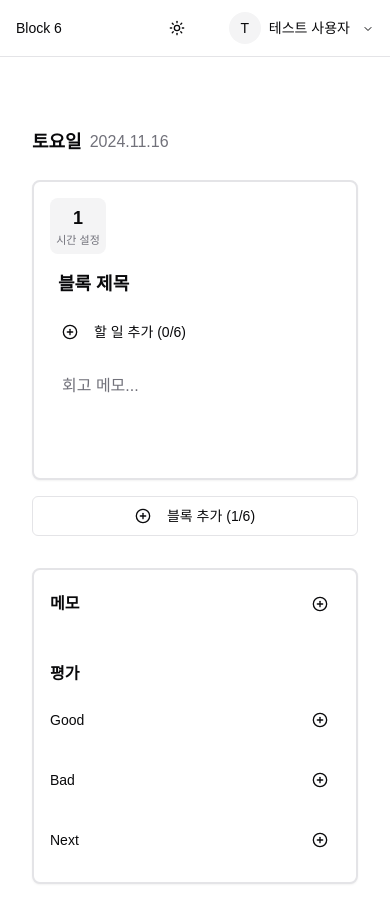
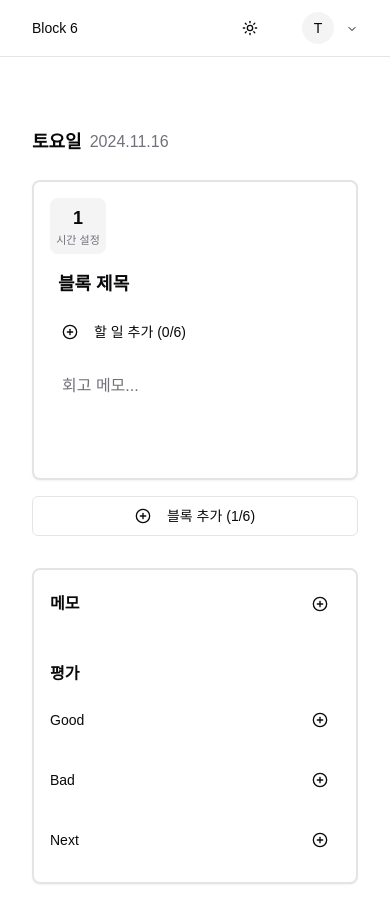
Before and after one commit to hyeyoom/thermite, a Next.js app: page / in a window 390 px wide. Shown: the top 922 px of the page. Built offline with nearby package versions, Linux system fonts and the light colour scheme.

Commit message:
feat: improve navbar mobile responsiveness

```diff
--- a/app/components/navbar.tsx
+++ b/app/components/navbar.tsx
@@ -36,7 +36,7 @@ export function Navbar() {
 
   return (
     <header className="fixed top-0 left-0 right-0 z-50 border-b bg-background/80 backdrop-blur-sm">
-      <nav className="max-w-6xl mx-auto">
+      <nav className="max-w-6xl mx-auto px-4 md:px-8">
         <div className="flex h-14 items-center justify-between">
           <NavigationMenu>
             <NavigationMenuList>
@@ -70,7 +70,7 @@ export function Navbar() {
                           {user.email?.charAt(0).toUpperCase()}
                         </div>
                       )}
-                      <span>{user.user_metadata?.full_name || user.email}</span>
+                      <span className="hidden sm:inline">{user.user_metadata?.full_name || user.email}</span>
                     </NavigationMenuTrigger>
                     <NavigationMenuContent>
                       <ul className="w-48 p-2">
@@ -126,7 +126,7 @@ export function Navbar() {
                   <path fill="#FBBC05" d="M5.84 14.09c-.22-.66-.35-1.36-.35-2.09s.13-1.43.35-2.09V7.07H2.18C1.43 8.55 1 10.22 1 12s.43 3.45 1.18 4.93l2.85-2.22.81-.62z"/>
                   <path fill="#EA4335" d="M12 5.38c1.62 0 3.06.56 4.21 1.64l3.15-3.15C17.45 2.09 14.97 1 12 1 7.7 1 3.99 3.47 2.18 7.07l3.66 2.84c.87-2.6 3.3-4.53 6.16-4.53z"/>
                 </svg>
-                Google로 로그인
+                <span className="hidden sm:inline">Google로 로그인</span>
               </Button>
             )}
           </div>
```
